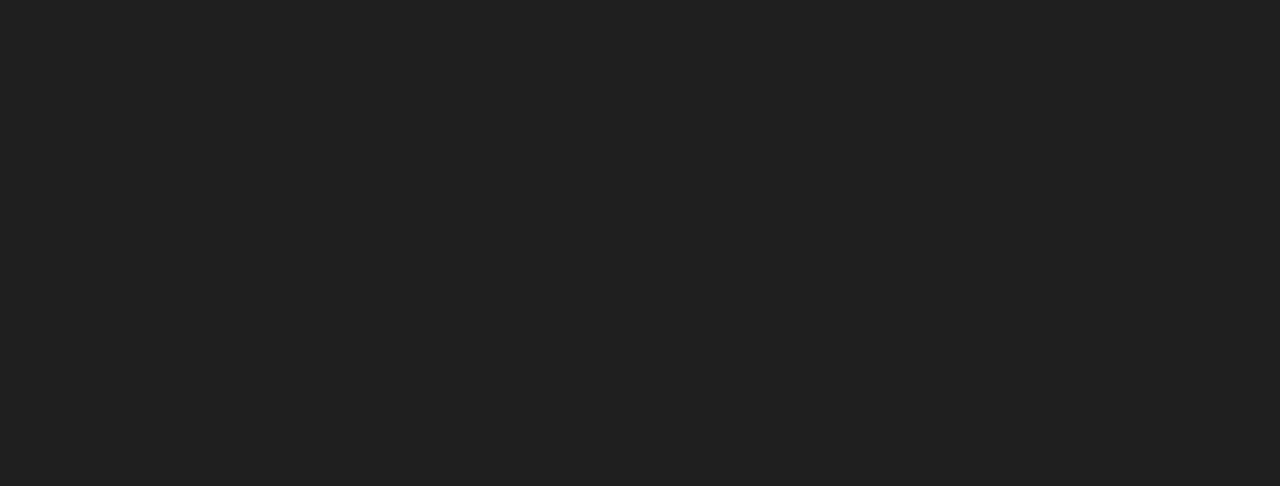
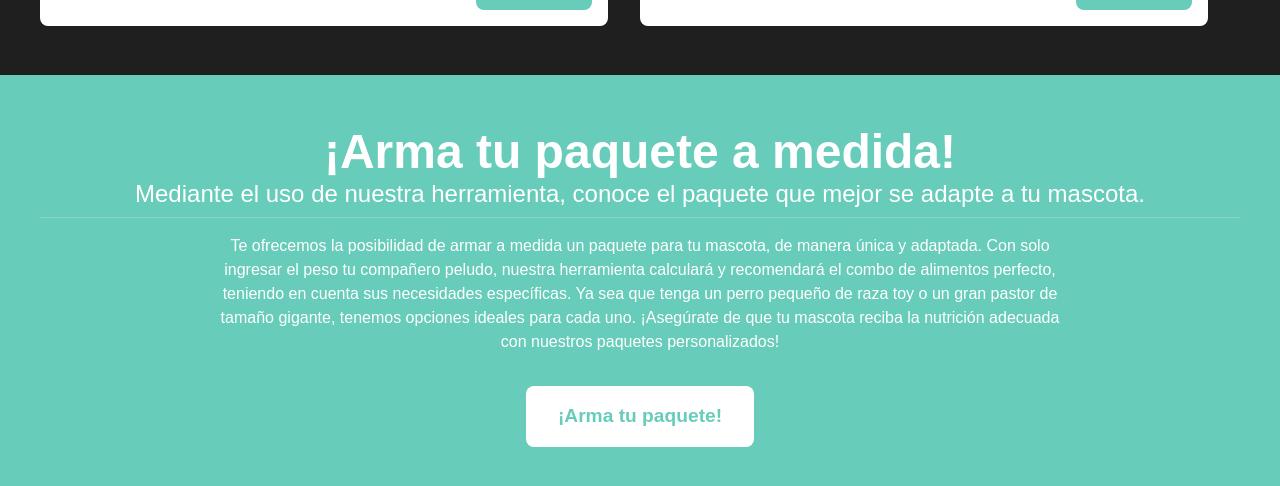
Before and after one commit to mateolohezic/totalcoin-codetest-L2-Front-End, a React (Vite) app: page / in a window 1280 px wide. Shown: the part 1618-2104 px from the top of the page. Before the commit the page ends 1493 px from the top, so only its background shows below. Built offline with nearby package versions, Linux system fonts and the light colour scheme; a web font is replaced by a local one.

Commit message:
New: Arma tu paquete Sección Home

```diff
--- /dev/null
+++ b/src/Components/ArmaTuPaqueteHome/ArmaTuPaqueteHome.jsx
@@ -0,0 +1,23 @@
+import React from 'react'
+import './armaTuPaqueteHome.css'
+
+function ArmaTuPaqueteHome() {
+    return (
+    <>
+        <section className='contenedorPaqueteHome'>
+            <div className='contenidoPaqueteHome'>
+                <h2>¡Arma tu paquete a medida!</h2>
+                <h3>Mediante el uso de nuestra herramienta, conoce el paquete que mejor se adapte a tu mascota.</h3>
+                <p>Te ofrecemos la posibilidad de armar a medida un paquete para tu mascota, de manera única y adaptada. Con solo ingresar el peso tu compañero peludo, nuestra herramienta calculará y recomendará el combo de alimentos perfecto, teniendo en cuenta sus necesidades específicas. Ya sea que tenga un perro pequeño de raza toy o un gran pastor de tamaño gigante, tenemos opciones ideales para cada uno. ¡Asegúrate de que tu mascota reciba la nutrición adecuada con nuestros paquetes personalizados!</p>
+            </div>
+            <div className='botonPaqueteHome'>
+                <a href="/paquetes">
+                    <button type='button'>¡Arma tu paquete!</button>
+                </a>
+            </div>
+        </section>
+    </>
+    )
+}
+
+export default ArmaTuPaqueteHome
--- /dev/null
+++ b/src/Components/ArmaTuPaqueteHome/armaTuPaqueteHome.css
@@ -0,0 +1,50 @@
+.contenedorPaqueteHome{
+    background-color: var(--menta);
+    width: 100%;
+    padding: 3rem 0rem;
+    display: flex;
+    flex-direction: column;
+    justify-content: center;
+    align-items: center;
+    gap: 2rem;
+}
+
+.contenidoPaqueteHome{
+    width: 1200px;
+    text-align: center;
+}
+
+.contenidoPaqueteHome h2{
+    width: 100%;
+    font-size: 3rem;
+    font-weight: 700;
+}
+
+.contenidoPaqueteHome h3{
+    width: 100%;
+    font-size: 1.5rem;
+    font-weight: 300;
+    border-bottom: 1px solid rgb(255, 255, 255, 0.2);
+    padding-bottom: 0.5rem;
+}
+
+.contenidoPaqueteHome p{
+    width: 70%;
+    margin: auto;
+    margin-top: 1rem;
+    font-size: 1rem;
+    font-weight: 300;
+}
+
+.botonPaqueteHome a{
+    text-decoration: none;
+}
+
+.botonPaqueteHome a button{
+    background-color: var(--blanco);
+    color: var(--menta);
+    padding: 1rem 2rem;
+    font-size: 1.2rem;
+    font-weight: 800;
+    border-radius: 0.5rem;
+}
--- a/src/Components/CarruselProductosDestacados/CarruselProductosDestacados.jsx
+++ b/src/Components/CarruselProductosDestacados/CarruselProductosDestacados.jsx
@@ -28,7 +28,7 @@
     <>
         <section className='contenedorCarruselProductosDestacados'>
             <h1>Productos destacados</h1>
-            <Carousel infinite autoPlay pauseOnHover centerMode arrows={true} containerClass='carruselProductosDestacados' responsive={responsiveCarousel}>
+            <Carousel infinite autoPlay pauseOnHover arrows={true} containerClass='carruselProductosDestacados' responsive={responsiveCarousel}>
                 <article className='cardProducto'>
                     <div>
                         <img src="https://masonlineprod.vtexassets.com/arquivos/ids/289918/front-view-6557.jpg?v=638242762691730000" alt="Foto Producto" />
--- a/src/Components/Navbar/Navbar.jsx
+++ b/src/Components/Navbar/Navbar.jsx
@@ -33,7 +33,7 @@
                             <div className='subrayadoNavLink'></div>
                         </li>
                         <li className="nav-item">
-                            <a className="nav-link" href="/Nosotros" draggable={false}>Productos</a>
+                            <a className="nav-link" href="/Nosotros" draggable={false}>Paquetes</a>
                             <div className='subrayadoNavLink'></div>
                         </li>
                         {
--- a/src/Components/PortadaHome/PortadaHome.jsx
+++ b/src/Components/PortadaHome/PortadaHome.jsx
@@ -7,9 +7,9 @@
         <section className='portadaHome'>
             <div className="contenidoPortadaHome">
                 <h1>Bienvenido a <b>TotalCoin Veterinaria</b></h1>
-                <p>¡Conoce más acerca de todos nuestros productos!</p>
+                <p>¡Conoce el Paquete ideal para tu mascota!</p>
                 <a href="/productos">
-                    <button type="button">Nuestros productos</button>
+                    <button type="button">Arma tu paquete</button>
                 </a>
             </div>
         </section>
--- a/src/Pages/Home/Home.jsx
+++ b/src/Pages/Home/Home.jsx
@@ -2,6 +2,7 @@
 import './home.css'
 import PortadaHome from '../../Components/PortadaHome/PortadaHome'
 import CarruselProductosDestacados from '../../Components/CarruselProductosDestacados/CarruselProductosDestacados'
+import ArmaTuPaqueteHome from '../../Components/ArmaTuPaqueteHome/ArmaTuPaqueteHome'
 
 function Home() {
 
@@ -10,6 +11,7 @@
         <main>
             <PortadaHome/>
             <CarruselProductosDestacados/>
+            <ArmaTuPaqueteHome/>
         </main>
     </>
     )
```
